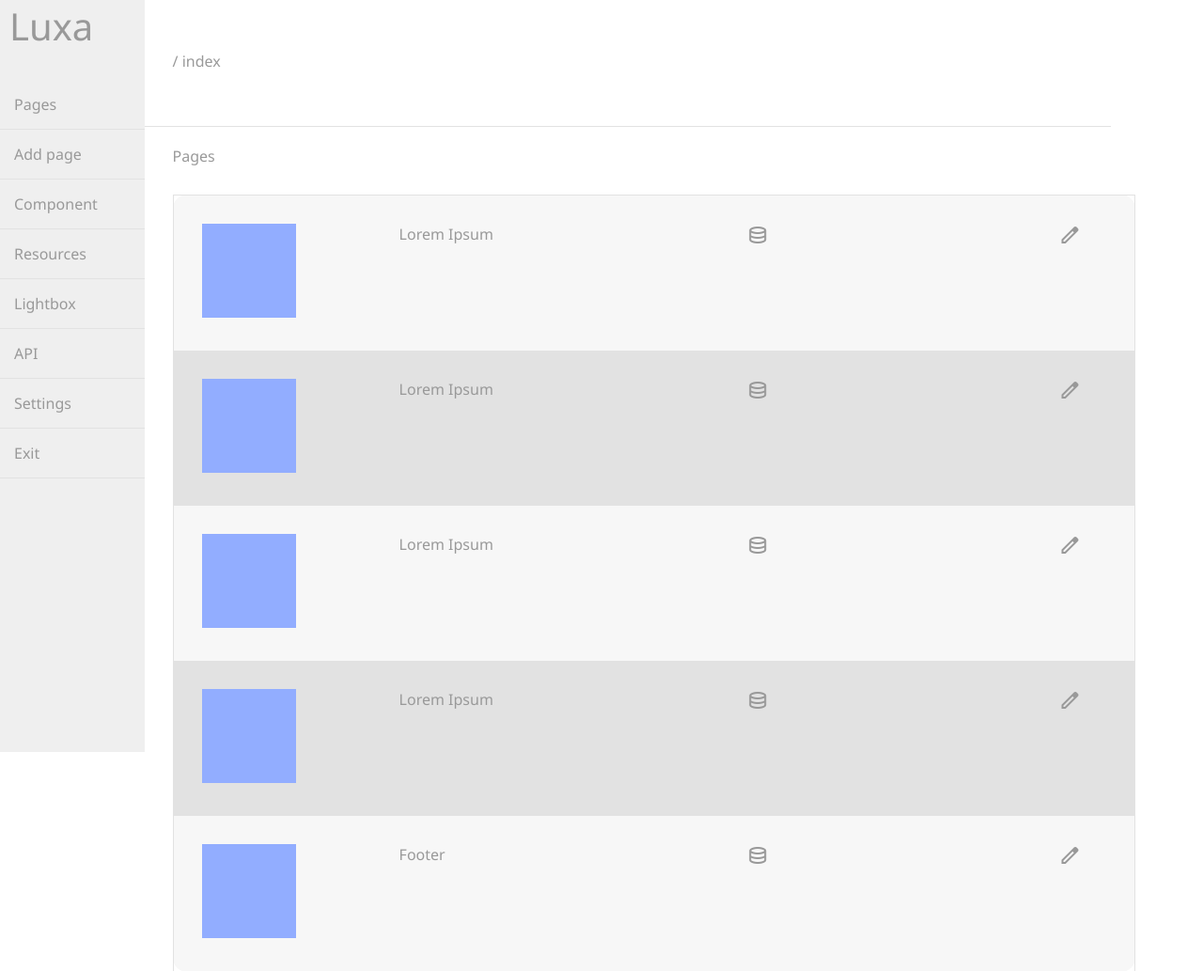
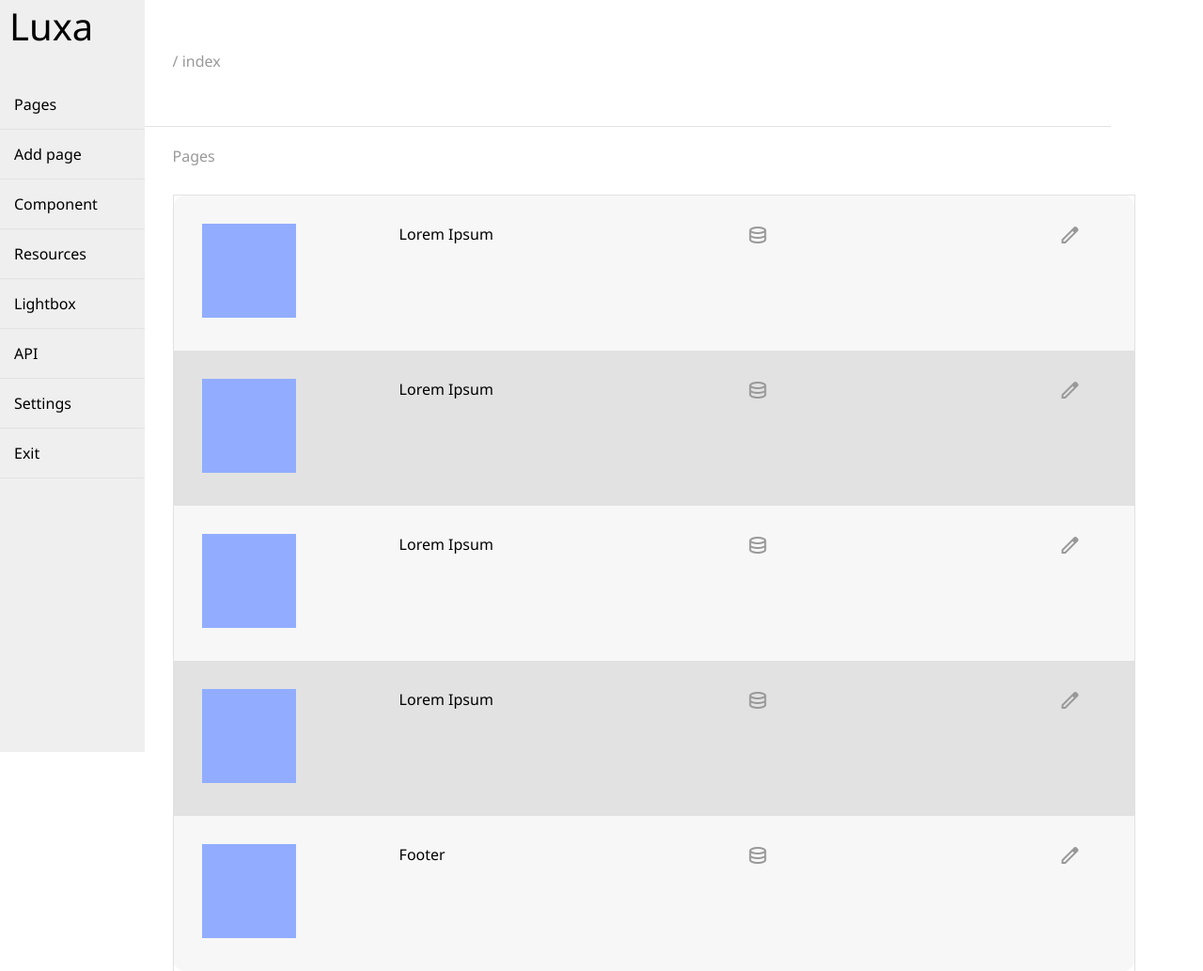
Before and after one commit to flaneurette/Luxa, a PHP site: page /Luxa/ in a window 1280 px wide. Shown: the top 1033 px of the page at 94% size. Run offline with PHP 8.4, Linux system fonts and the light colour scheme; a user stored in the database is signed in; data comes from the database, SQL or seed files in the repository; some web fonts are replaced.

Commit message:
Add files via upload

```diff
--- a/assets/css/tokens.css
+++ b/assets/css/tokens.css
@@ -327,7 +327,7 @@ hr {
 
 	ul.navigate li a {
 		text-decoration: none;
-		color: var(--grey);
+		color: #000;
 	}
 
 	ul.navigate li a:hover {
@@ -337,7 +337,7 @@ hr {
 
 	a:link, a:visited {
 		text-decoration: none;
-		color: var(--grey);
+		color: #000;
 	}
 
 	a:hover {
```
